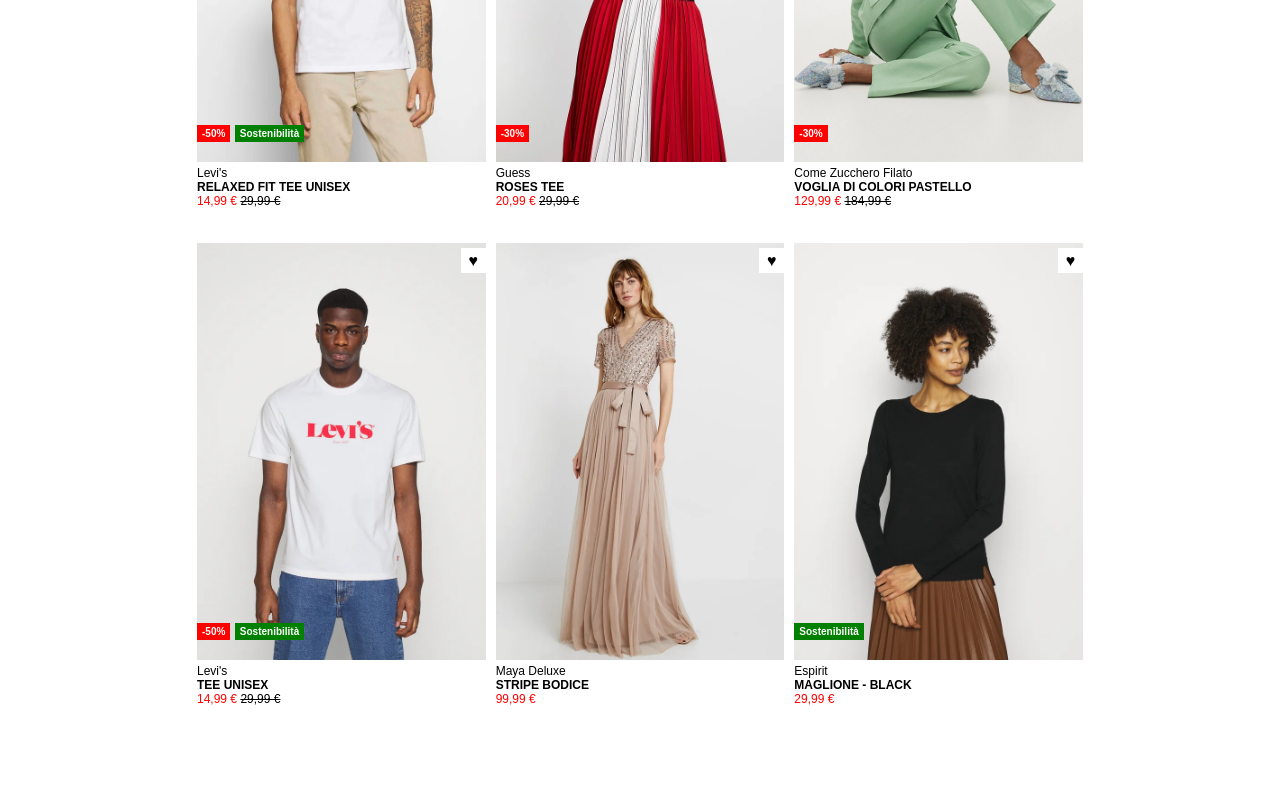
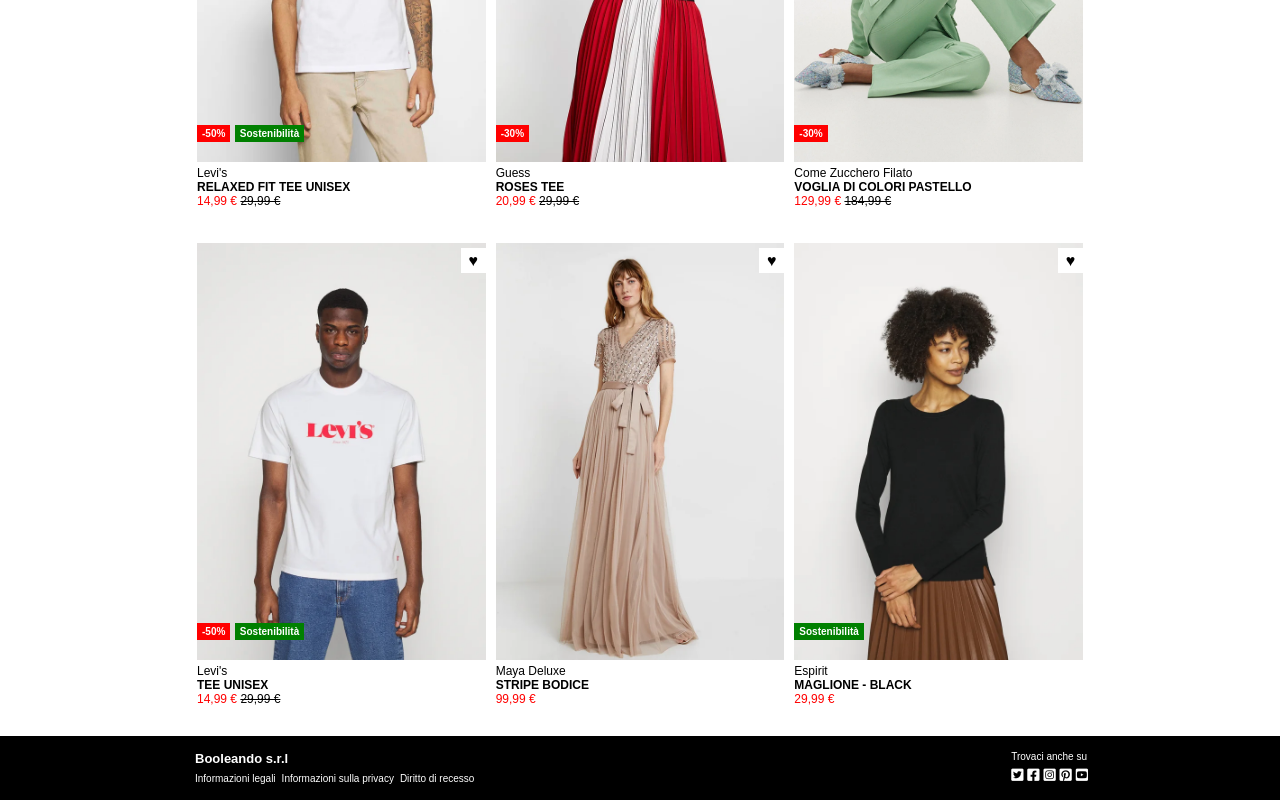
Before and after one commit to NicolaVerlato/html-css-boolando, a plain HTML site: page index.html in a window 1280 px wide. Shown: the part 335-1135 px from the top of the page. Before the commit the page ends 1041 px from the top, so only its background shows below. Drawn offline with Linux system fonts and the light colour scheme.

Commit message:
footer done

```diff
--- a/css/style.css
+++ b/css/style.css
@@ -118,3 +118,28 @@ header{
 .deleted{
     text-decoration: line-through;
 }
+
+/* footer */
+footer{
+    color: white;
+    background-color: black;
+    margin-top: 30px;
+    padding: 15px 0;
+}
+.company-name{
+    font-size: 13px;
+    padding-left: 3px;
+    padding-bottom: 5px;
+    font-weight: 700;
+}
+.privacy a{
+    font-size: 10px;
+}
+.info-social{
+    font-size: 10px;
+    padding-bottom: 5px;
+}
+.social{
+    padding-right: 0 15px;
+    font-size: 14px;
+}
--- a/index.html
+++ b/index.html
@@ -248,5 +248,46 @@
             </section>
         </div>
     </main>
+
+    <!-- footer -->
+    <footer>
+        <div class="container flex-container">
+
+            <!-- footer-left -->
+            <div class="footer-left">
+                <div class="company-name">Booleando s.r.l</div>
+                <div class="privacy">
+                    <ul>
+                        <li>
+                            <a href="#">Informazioni legali</a>
+                        </li>
+
+                        <li>
+                            <a href="#">Informazioni sulla privacy</a>
+                        </li>
+
+                        <li>
+                            <a href="#">Diritto di recesso</a>
+                        </li>
+                    </ul>
+                </div>
+            </div>
+
+            <!-- footer-right -->
+            <div class="footer-right">
+                <div class="info-social">
+                    Trovaci anche su
+                </div>
+
+                <div class="social">
+                    <a href="#"><i class="fa-brands fa-twitter-square"></i></a>
+                    <a href="#"><i class="fa-brands fa-facebook-square"></i></a>
+                    <a href="#"><i class="fa-brands fa-instagram-square"></i></a>
+                    <a href="#"><i class="fa-brands fa-pinterest-square"></i></a>
+                    <a href="#"><i class="fa-brands fa-youtube-square"></i></a>
+                </div>
+            </div>
+        </div>
+    </footer>
 </body>
 </html>
```
